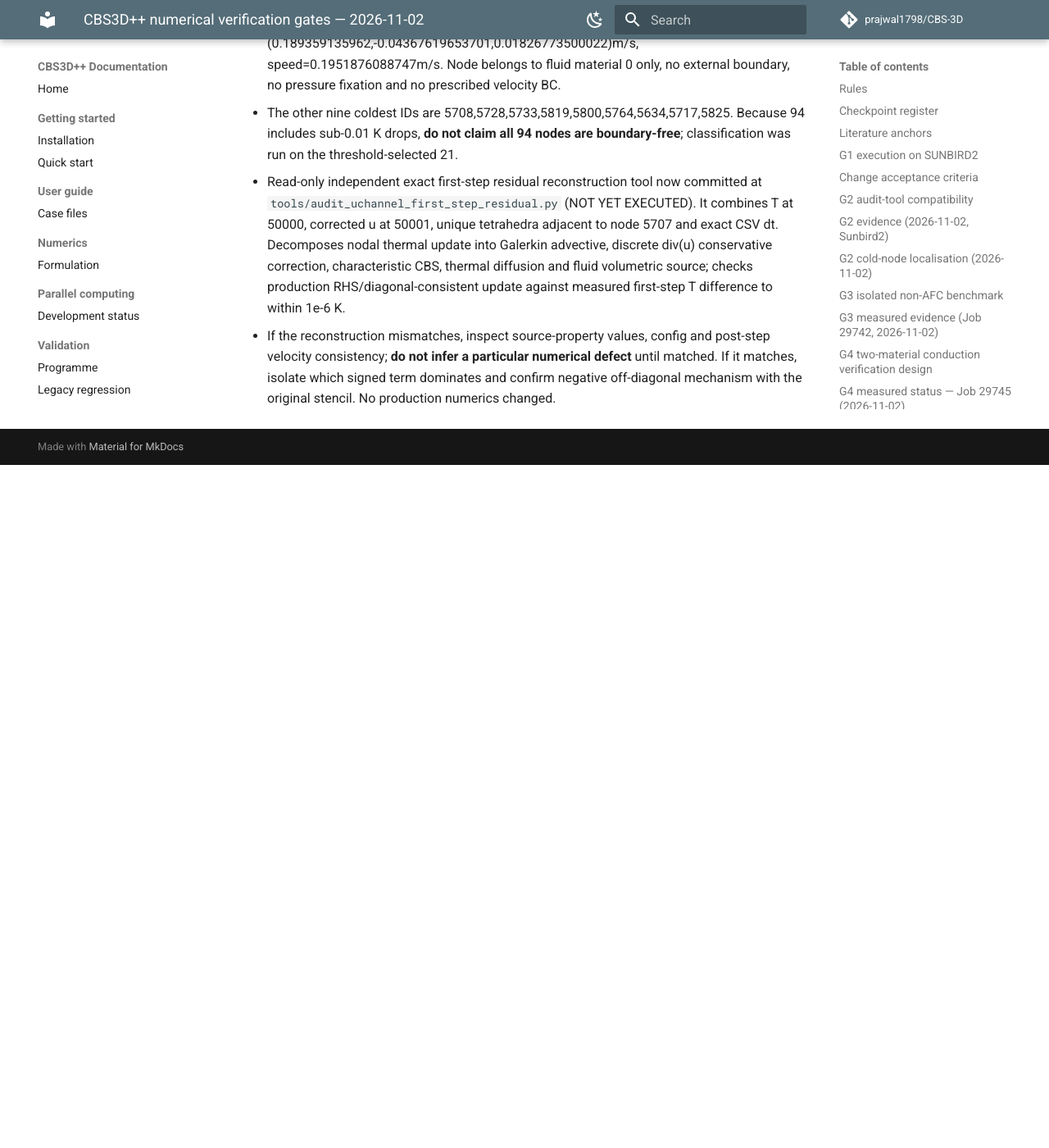
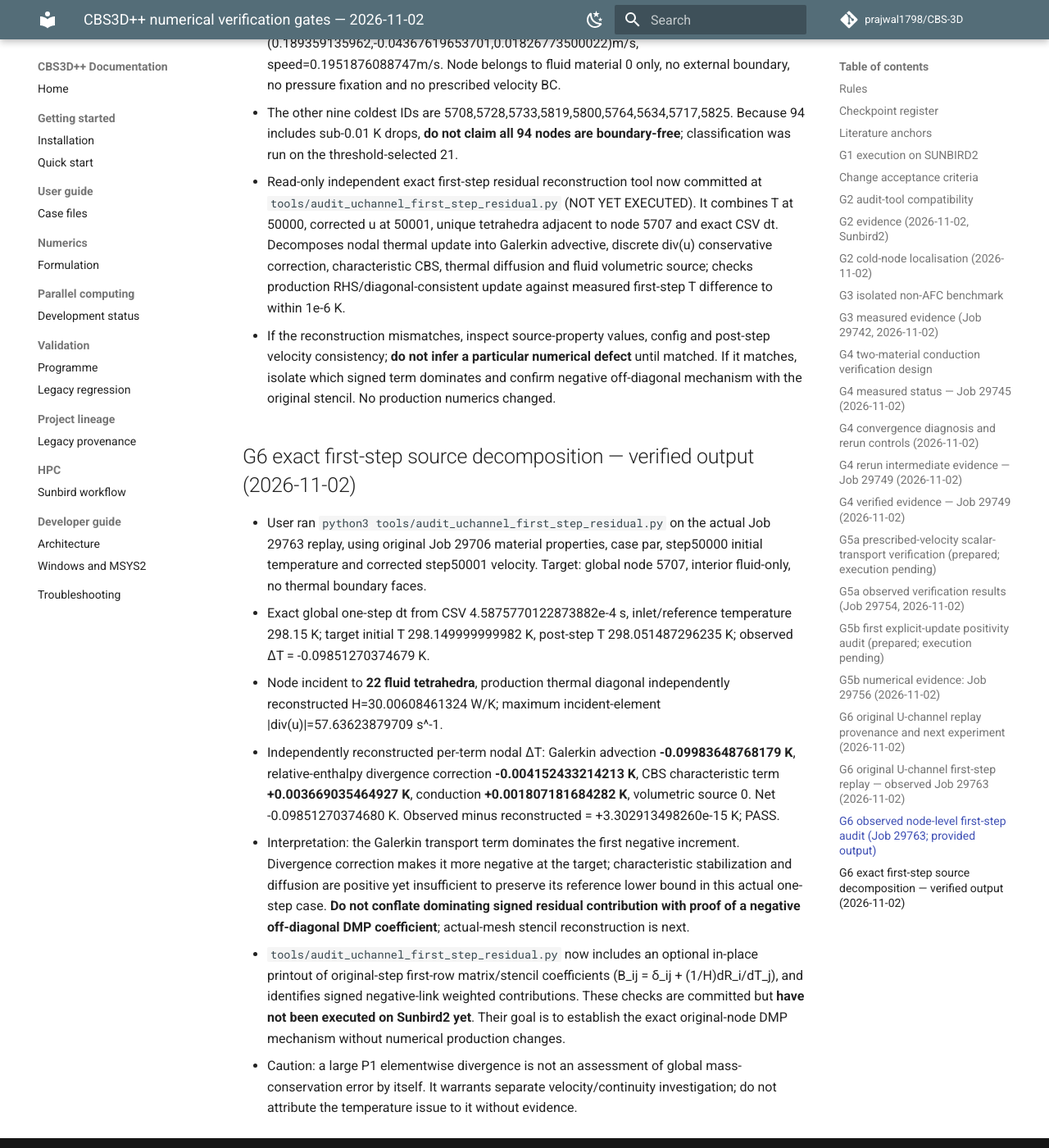
Before and after one commit to prajwal1798/CBS-3D, an MkDocs documentation site: the page built from docs/verification/CBS3D_NUMERICAL_VERIFICATION_GATES.md, in a window 1280 px wide and 1400 px high, scrolled down 13603 px. Shown: the whole window at 82% size. Built offline with MkDocs 1.6.1 and Material for MkDocs 9.7.7, drawn with Linux system fonts in a browser that asks for light colours; comment, search, counter and statistics services are not loaded; before the commit the page ends 14170 px from its top, so only the background shows below that; some of the changed text lies outside the part shown.

Commit message:
docs(G6): record 3e-15K exact U-channel thermal term reconstruction and pending DMP stencil test

```diff
--- a/docs/verification/CBS3D_NUMERICAL_VERIFICATION_GATES.md
+++ b/docs/verification/CBS3D_NUMERICAL_VERIFICATION_GATES.md
@@ -21,7 +21,7 @@
 | G3 | Solid-only diffusion | Uniform/linear patch tests; analytical heated slab; mesh refinement | Analytical slab and serial/MPI PASS, Job 29742; systematic mesh refinement still pending |
 | G4 | Two-material conduction | Shared interface temperature, weak flux continuity, integrated balance | PASS: Job 29749 reached thermal steady state, max analytic error 3.681e-5 K, two-sided flux 999.978/999.984 W/m², serial/MPI 1.11e-15 K, qA=0.016 W |
 | G5 | Prescribed-flow scalar transport | Uniform T, analytical convection-diffusion and manufactured solutions | G5a PASS (29754): 3-grid steady Pe=3, bound-preserving exact solution; G5b implementation PASS (29756): production mass/RHS/matrix/first-step consistency, but unlimited update fails DMP on synthetic meshes; full coupled/transient MMS pending |
-| G6 | Discrete positivity / DMP | Inspect assembled update matrix and *first* bound violation | First-step DMP FAIL on real U-channel Job 29763: 94 nodes below 298.15K (21 below 298.14K, all interior fluid-only); minimum node 5707 at 298.0514872962K. Independent term decomposition prepared, not yet executed. |
+| G6 | Discrete positivity / DMP | Inspect assembled update matrix and *first* bound violation | Actual U-channel first-step residual PASS, node 5707: observed -0.09851270374679 K, reconstructed to 3.30e-15 K; Galerkin -0.09983649 K primary negative term. Actual-mesh explicit stencil audit committed, pending execution. |
 | G7 | Integrated energy and mass | Sources + boundary heat = advection + storage within stated tolerance | Existing balance script; pending for U-channel |
 | G8 | Serial/MPI and restart parity | Independent solutions agree at declared tolerances | Pending |
 | G9 | Time/iteration convergence | Stationary residual, dt-variation and stopping robustness | Pending |
@@ -212,3 +212,13 @@
 - The other nine coldest IDs are 5708,5728,5733,5819,5800,5764,5634,5717,5825. Because 94 includes sub-0.01 K drops, **do not claim all 94 nodes are boundary-free**; classification was run on the threshold-selected 21.
 - Read-only independent exact first-step residual reconstruction tool now committed at `tools/audit_uchannel_first_step_residual.py` (NOT YET EXECUTED). It combines T at 50000, corrected u at 50001, unique tetrahedra adjacent to node 5707 and exact CSV dt. Decomposes nodal thermal update into Galerkin advective, discrete div(u) conservative correction, characteristic CBS, thermal diffusion and fluid volumetric source; checks production RHS/diagonal-consistent update against measured first-step T difference to within 1e-6 K.
 - If the reconstruction mismatches, inspect source-property values, config and post-step velocity consistency; **do not infer a particular numerical defect** until matched. If it matches, isolate which signed term dominates and confirm negative off-diagonal mechanism with the original stencil. No production numerics changed.
+
+## G6 exact first-step source decomposition — verified output (2026-11-02)
+
+- User ran `python3 tools/audit_uchannel_first_step_residual.py` on the actual Job 29763 replay, using original Job 29706 material properties, case par, step50000 initial temperature and corrected step50001 velocity. Target: global node 5707, interior fluid-only, no thermal boundary faces.
+- Exact global one-step dt from CSV 4.5875770122873882e-4 s, inlet/reference temperature 298.15 K; target initial T 298.149999999982 K, post-step T 298.051487296235 K; observed ΔT = -0.09851270374679 K.
+- Node incident to **22 fluid tetrahedra**, production thermal diagonal independently reconstructed H=30.00608461324 W/K; maximum incident-element |div(u)|=57.63623879709 s^-1.
+- Independently reconstructed per-term nodal ΔT: Galerkin advection **-0.09983648768179 K**, relative-enthalpy divergence correction **-0.004152433214213 K**, CBS characteristic term **+0.003669035464927 K**, conduction **+0.001807181684282 K**, volumetric source 0. Net -0.09851270374680 K. Observed minus reconstructed = +3.302913498260e-15 K; PASS.
+- Interpretation: the Galerkin transport term dominates the first negative increment. Divergence correction makes it more negative at the target; characteristic stabilization and diffusion are positive yet insufficient to preserve its reference lower bound in this actual one-step case. **Do not conflate dominating signed residual contribution with proof of a negative off-diagonal DMP coefficient**; actual-mesh stencil reconstruction is next.
+- `tools/audit_uchannel_first_step_residual.py` now includes an optional in-place printout of original-step first-row matrix/stencil coefficients (B_ij = δ_ij + (1/H)dR_i/dT_j), and identifies signed negative-link weighted contributions. These checks are committed but **have not been executed on Sunbird2 yet**. Their goal is to establish the exact original-node DMP mechanism without numerical production changes.
+- Caution: a large P1 elementwise divergence is not an assessment of global mass-conservation error by itself. It warrants separate velocity/continuity investigation; do not attribute the temperature issue to it without evidence.
```
